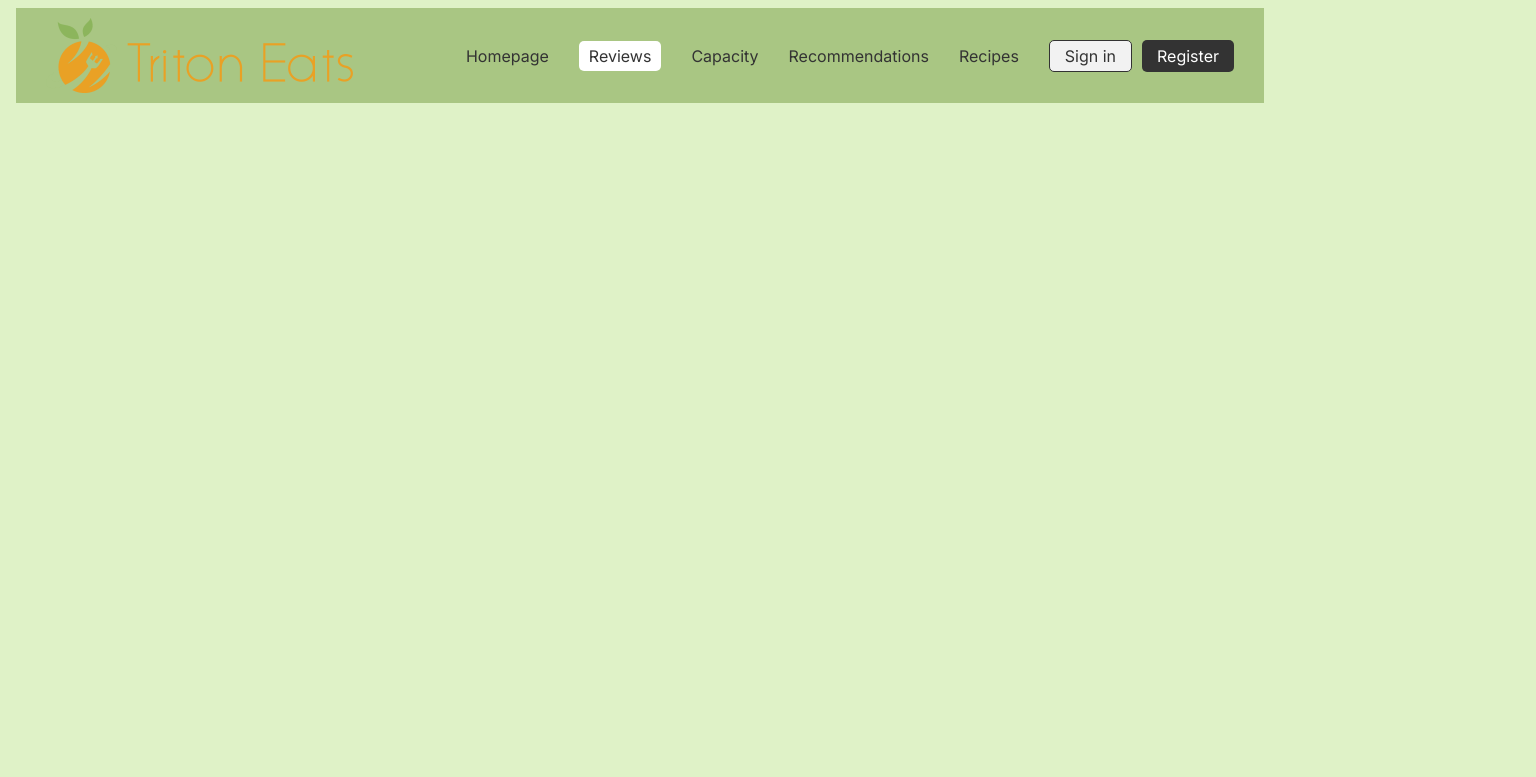
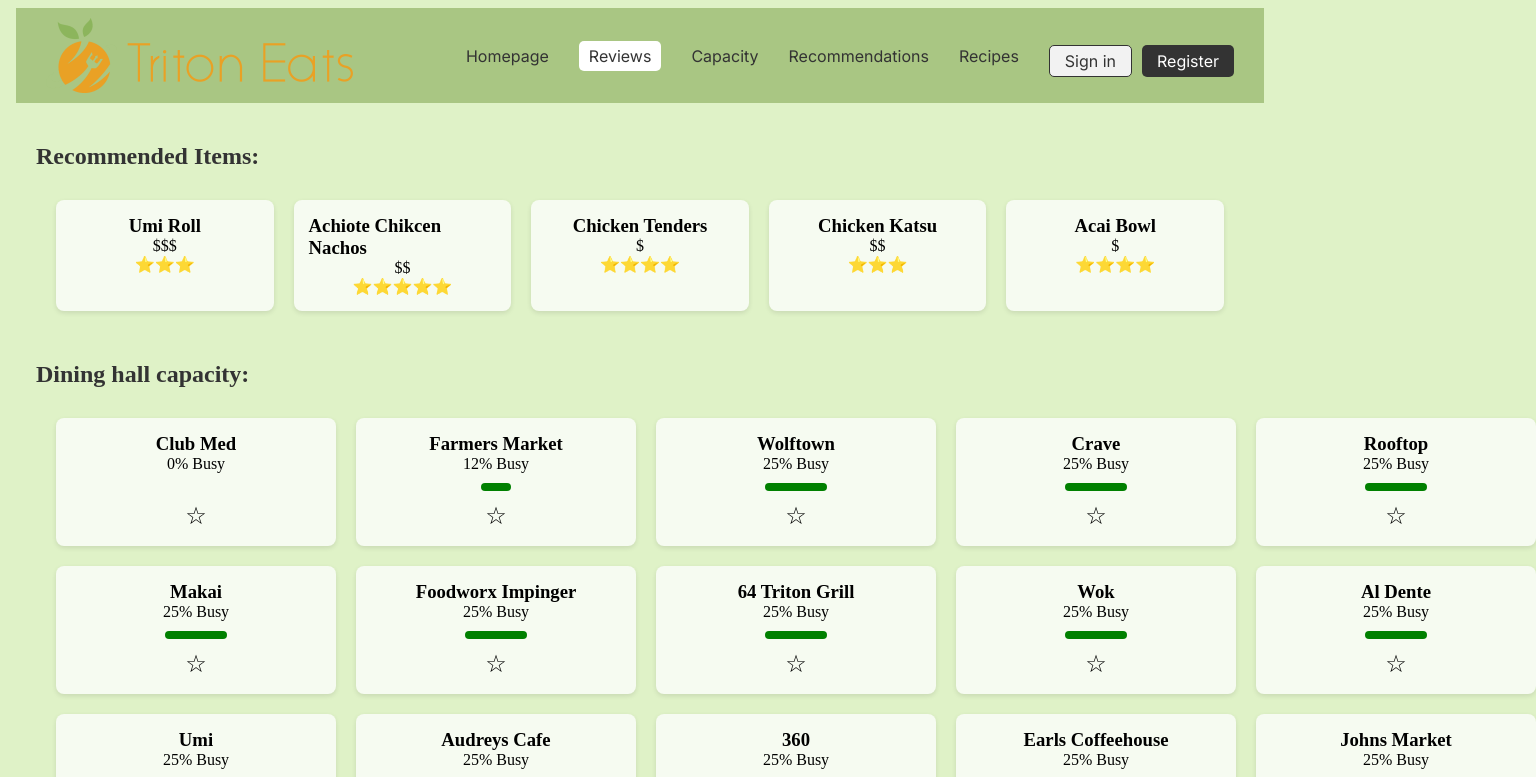
Before and after one commit to erizheng/TritonEats, a React (Create React App) app in the folder triton-eats/client/: page / in a window 1280 px wide. Shown: the top 777 px of the page, 1536 px wide, since content can reach past the window. Built offline with nearby package versions, Linux system fonts and the light colour scheme; the HTML template or start-up script is replaced by a standard one.

Commit message:
HomePage Initial Screen Setup
Replaced tempHome with HomePage.tsx screen. Created DiningHall and tempRecommended components for homepage screen. Added temporary CSS. No backend integration done.

```diff
--- a/triton-eats/client/src/App.tsx
+++ b/triton-eats/client/src/App.tsx
@@ -4,7 +4,7 @@
 import './CSS/Navbar.css';
 import { BrowserRouter, Route, Routes, useNavigate } from 'react-router-dom';
 import { Recommend } from './pages/Recommend';
-import { TempHome } from './pages/tempHome';
+import { HomePage } from './pages/HomePage';
 import './CSS/Recommend.css';
 
 function App() {
@@ -16,7 +16,7 @@
     <BrowserRouter>
       <Routes>
         {/*HomePage*/ }
-        <Route path="/" element={<TempHome />} />
+        <Route path="/" element={<HomePage/>} />
 
         {/*Recommendation Page*/ }
       <Route path="/recommend" element={<Recommend />} />
--- /dev/null
+++ b/triton-eats/client/src/CSS/HomePage.css
@@ -0,0 +1,72 @@
+:root {
+	--body-bg-color: #DFF2C7;
+	--color-0: #f3edf7d3;
+	--color-1: #F6FBF1;
+	--color-2: #A9C683;
+	--color-3: #6B7D53;
+	--color-4: #E9A125;
+}
+
+.homepage {
+    background-color: var(--body-bg-color);
+    padding: 20px;
+}
+
+.homepage h2 {
+    margin-top: 20px;
+    margin-bottom: 10px;
+    color: #333;
+}
+
+.recommended-items {
+    display: flex;
+    gap: 20px;
+    margin-bottom: 30px;
+    padding: 20px;
+}
+
+.recommended-item {
+    background-color: var(--color-1);
+    padding: 15px;
+    border-radius: 8px;
+    box-shadow: 0px 2px 5px rgba(0, 0, 0, 0.1);
+    width: 20%;
+    display: flex;
+    flex-direction: column;
+    align-items: center;
+}
+
+.dining-halls-grid {
+    display: grid;
+    grid-template-columns: repeat(5, 1fr);
+    gap: 20px;
+    padding: 20px;
+}
+
+.dining-hall {
+    background-color: var(--color-1);
+    padding: 15px;
+    border-radius: 8px;
+    box-shadow: 0px 2px 5px rgba(0, 0, 0, 0.1);
+    display: flex;
+    flex-direction: column;
+    align-items: center;
+    width: 250px;
+    border-top: 5px;
+}
+
+.capacity-bar {
+    height: 8px;
+    border-radius: 4px;
+    width: 100%;
+    background-color: var(--color-0);
+    margin-top: 10px;
+}
+
+button {
+    border: none;
+    background: none;
+    cursor: pointer;
+    font-size: 1.5rem;
+    margin-top: 10px;
+}
--- /dev/null
+++ b/triton-eats/client/src/components/HomePage/DiningHall.tsx
@@ -0,0 +1,23 @@
+import React, { useState } from 'react';
+
+type DiningHallProps = {
+    name: string;
+    capacity: number;
+    isFavorited: boolean;
+    onFavorite: () => void;
+};
+
+const DiningHall: React.FC<DiningHallProps> = ({ name, capacity, isFavorited, onFavorite }) => {
+    const capacityColor = capacity > 70 ? 'red' : capacity > 40 ? 'orange' : 'green';
+
+    return (
+        <div className="dining-hall">
+            <h3>{name}</h3>
+            <p>{capacity}% Busy</p>
+            <div className="capacity-bar" style={{ backgroundColor: capacityColor, width: `${capacity}%` }}></div>
+            <button onClick={onFavorite}>{isFavorited ? '⭐' : '☆'}</button>
+        </div>
+    );
+};
+
+export default DiningHall;
--- /dev/null
+++ b/triton-eats/client/src/components/HomePage/DiningHallsGrid.tsx
@@ -0,0 +1,95 @@
+import React, { useState } from 'react';
+import DiningHall from './DiningHall';
+
+type DiningHallData = {
+    id: number;
+    name: string;
+    capacity: number;
+    isFavorited: boolean;
+};
+
+const DiningHallsGrid: React.FC = () => {
+    const [diningHalls, setDiningHalls] = useState<DiningHallData[]>([
+        //Sixth
+        { id: 1, name: 'Wolftown', capacity: 25, isFavorited: false },
+        { id: 2, name: 'Crave', capacity: 25, isFavorited: false },
+        { id: 3, name: 'Noodles', capacity: 51, isFavorited: false },
+        { id: 4, name: 'Rooftop', capacity: 25, isFavorited: false },
+        { id: 5, name: 'Makai', capacity: 25, isFavorited: false },
+        // Club Med
+        { id: 6, name: 'Club Med', capacity: 0, isFavorited: false },
+        // Foodworx
+        { id: 7, name: 'Foodworx Impinger', capacity: 25, isFavorited: false },
+        { id: 8, name: 'Deli & Salad', capacity: 67, isFavorited: false },
+        // 64 Degrees
+        { id: 9, name: '64 Triton Grill', capacity: 25, isFavorited: false },
+        { id: 10, name: 'Wok', capacity: 25, isFavorited: false },
+        { id: 11, name: 'Taqueria', capacity: 86, isFavorited: false },
+        { id: 12, name: 'Al Dente', capacity: 25, isFavorited: false },
+        { id: 13, name: '64 Garden Bar', capacity: 35, isFavorited: false },
+        { id: 14, name: 'Umi', capacity: 25, isFavorited: false },
+        // Audreys
+        { id: 15, name: 'Audreys Cafe', capacity: 25, isFavorited: false },
+        // Canyon Vista
+        { id: 16, name: 'Fusion Grill', capacity: 85, isFavorited: false },
+        { id: 17, name: '360', capacity: 25, isFavorited: false },
+        { id: 18, name: 'Earls Coffeehouse', capacity: 25, isFavorited: false },
+        { id: 19, name: 'Fresh', capacity: 100, isFavorited: false },
+        // Roger's Market
+        { id: 20, name: 'Rogers Coffeehouse', capacity: 63, isFavorited: false },
+        // Johns Market
+        { id: 21, name: 'Johns Market', capacity: 25, isFavorited: false },
+        // Pines
+        { id: 22, name: 'hEAT', capacity: 25, isFavorited: false },
+        { id: 23, name: 'Pines Triton Grill', capacity: 25, isFavorited: false },
+        { id: 24, name: 'Toasted', capacity: 25, isFavorited: false },
+        { id: 25, name: 'Farmers Market', capacity: 12, isFavorited: false },
+        { id: 26, name: 'Roots', capacity: 25, isFavorited: false },
+        // Ocean View
+        { id: 27, name: 'Counter Culture', capacity: 25, isFavorited: false },
+        { id: 28, name: 'Spcie', capacity: 25, isFavorited: false },
+        { id: 29, name: 'Scholars Pizza', capacity: 25, isFavorited: false },
+        { id: 30, name: 'Scholars Italian', capacity: 25, isFavorited: false },
+        // Ventanas
+        { id: 31, name: 'Soul', capacity: 25, isFavorited: false },
+        { id: 32, name: 'Journey', capacity: 25, isFavorited: false },
+        { id: 33, name: 'Vibe', capacity: 25, isFavorited: false },
+        { id: 34, name: 'HaPi', capacity: 25, isFavorited: false },
+        { id: 35, name: 'Tandoor', capacity: 25, isFavorited: false },
+        { id: 36, name: 'Kaldi', capacity: 25, isFavorited: false },
+        //Seventh
+        { id: 37, name: 'Bistro', capacity: 31, isFavorited: false },
+        { id: 38, name: 'Seventh Coffeehouse', capacity: 100, isFavorited: false },
+        { id: 39, name: 'Northside Deli', capacity: 37, isFavorited: false },
+    ]);
+
+    const handleFavorite = (id: number) => {
+        setDiningHalls((prevHalls) =>
+            prevHalls.map((hall) =>
+                hall.id === id ? { ...hall, isFavorited: !hall.isFavorited } : hall
+            )
+        );
+    };
+
+    const sortedDiningHalls = diningHalls
+        .slice()
+        .sort((a, b) =>
+            a.isFavorited === b.isFavorited ? a.capacity - b.capacity : b.isFavorited ? 1 : -1
+        );
+
+    return (
+        <div className="dining-halls-grid">
+            {sortedDiningHalls.map((hall) => (
+                <DiningHall
+                    key={hall.id}
+                    name={hall.name}
+                    capacity={hall.capacity}
+                    isFavorited={hall.isFavorited}
+                    onFavorite={() => handleFavorite(hall.id)}
+                />
+            ))}
+        </div>
+    );
+};
+
+export default DiningHallsGrid;
--- /dev/null
+++ b/triton-eats/client/src/components/HomePage/TempRecommendedItem.tsx
@@ -0,0 +1,17 @@
+import React from 'react';
+
+type RecommendedItemProps = {
+    name: string;
+    price: string;
+    rating: number;
+};
+
+const RecommendedItem: React.FC<RecommendedItemProps> = ({ name, price, rating }) => (
+    <div className="recommended-item">
+        <h3>{name}</h3>
+        <p>{price}</p>
+        <div className="stars">{'⭐'.repeat(rating)}</div>
+    </div>
+);
+
+export default RecommendedItem;
--- /dev/null
+++ b/triton-eats/client/src/pages/HomePage.tsx
@@ -0,0 +1,29 @@
+import DiningHallsGrid from '../components/HomePage/DiningHallsGrid';
+import RecommendedItem from '../components/HomePage/TempRecommendedItem';
+import Navbar from '../components/NavBar';
+import '../CSS/HomePage.css';
+
+export const HomePage = () => {
+
+    return (
+        <body>
+            <Navbar/>
+            <div className="homepage">
+                <h2>Recommended Items:</h2>
+                <div className="recommended-items">
+                    <RecommendedItem name="Umi Roll" price="$$$" rating={3} />
+                    <RecommendedItem name="Achiote Chikcen Nachos" price="$$" rating={5} />
+                    <RecommendedItem name="Chicken Tenders" price="$" rating={4} />
+                    <RecommendedItem name="Chicken Katsu" price="$$" rating={3} />
+                    <RecommendedItem name="Acai Bowl" price="$" rating={4} />
+                    {/* Temp ReconmmendedItems untill integrated with reccomendations page */}
+                </div>
+
+                <h2>Dining hall capacity:</h2>
+                <DiningHallsGrid />
+            </div>
+        </body>
+
+    );
+
+}
--- a/triton-eats/client/src/pages/tempHome.tsx
+++ /dev/null
@@ -1,13 +0,0 @@
-import Navbar from '../components/NavBar';
-
-export const TempHome = () => {
-
-    return (
-        <body>
-            <Navbar/>
-        </body>
-
-    );
-
-
-}
```
